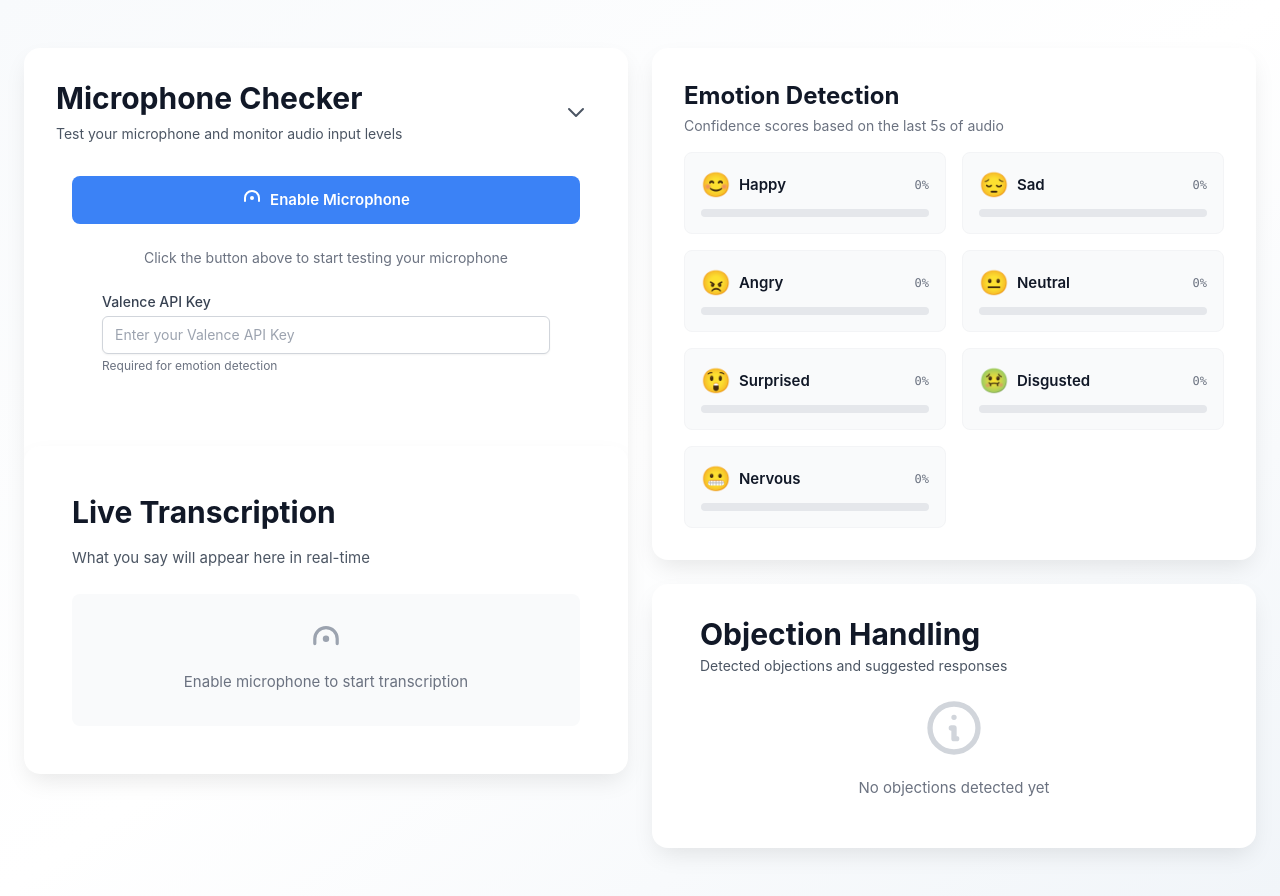
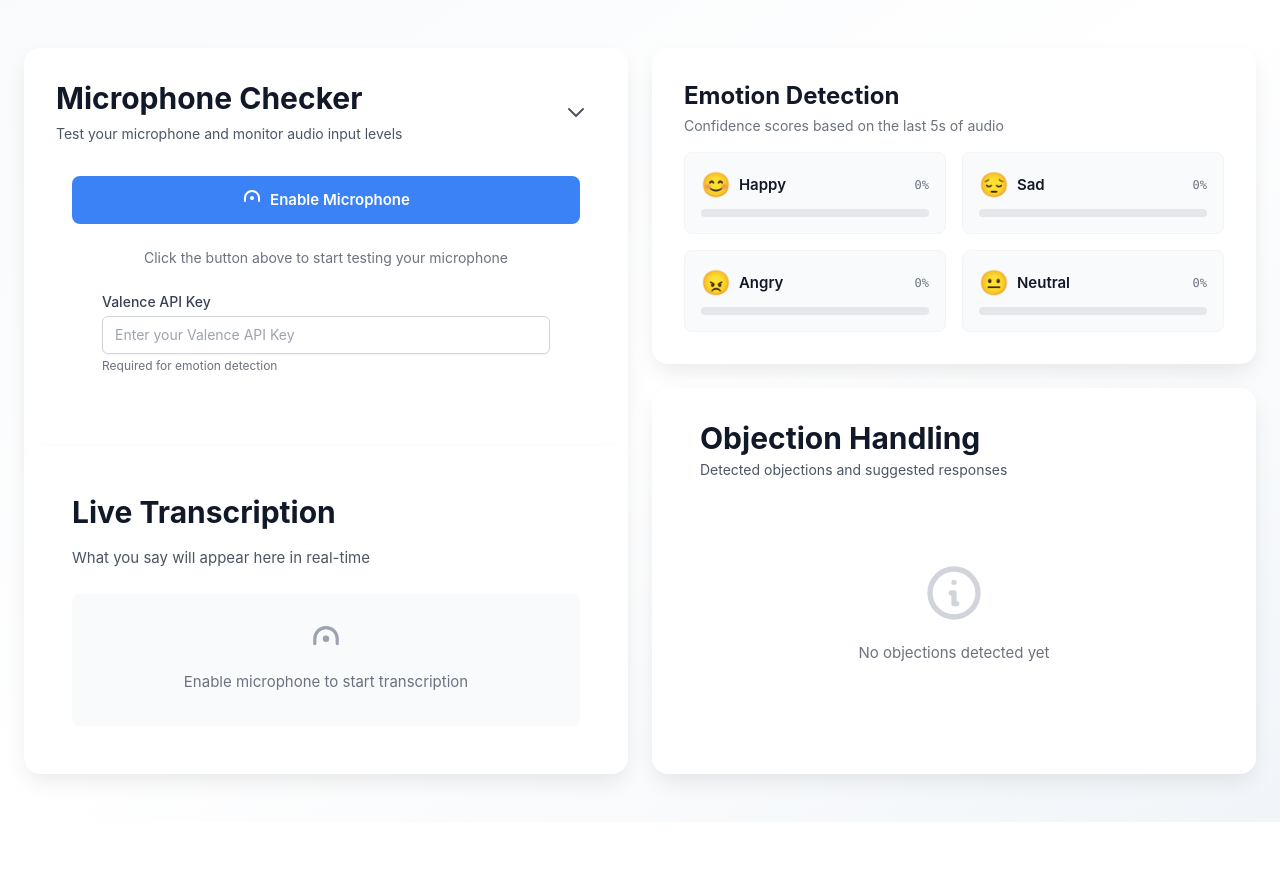
Before and after one commit to aarono-boop/Real-TIme-Objection-Handling, a Vue app: page / in a window 1280 px wide. After the commit the page ends 822 px from the top, so only its background shows below. Built offline with nearby package versions, Linux system fonts and the light colour scheme; the HTML template or start-up script is replaced by a standard one.

Commit message:
Update default emotions to match the 4 supported by the API
cgen-d8aab8dc68664afc9d61843ff8e5c900

```diff
--- a/src/App.vue
+++ b/src/App.vue
@@ -11,9 +11,6 @@ const DEFAULT_EMOTIONS: EmotionPrediction[] = [
   { emotion: 'sad', confidence: 0 },
   { emotion: 'angry', confidence: 0 },
   { emotion: 'neutral', confidence: 0 },
-  { emotion: 'surprised', confidence: 0 },
-  { emotion: 'disgusted', confidence: 0 },
-  { emotion: 'nervous', confidence: 0 },
 ]
 
 const detectedObjections = ref<Objection[]>([])
```
